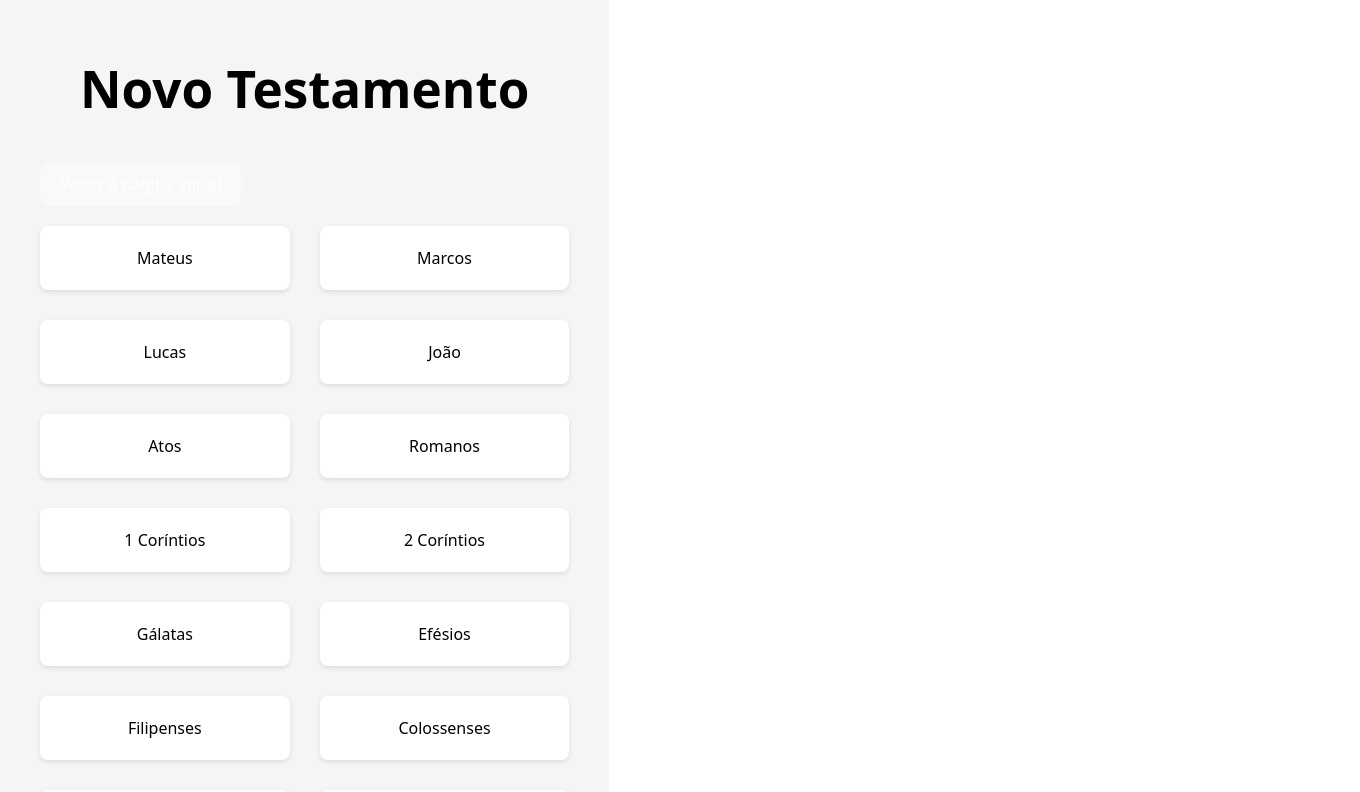
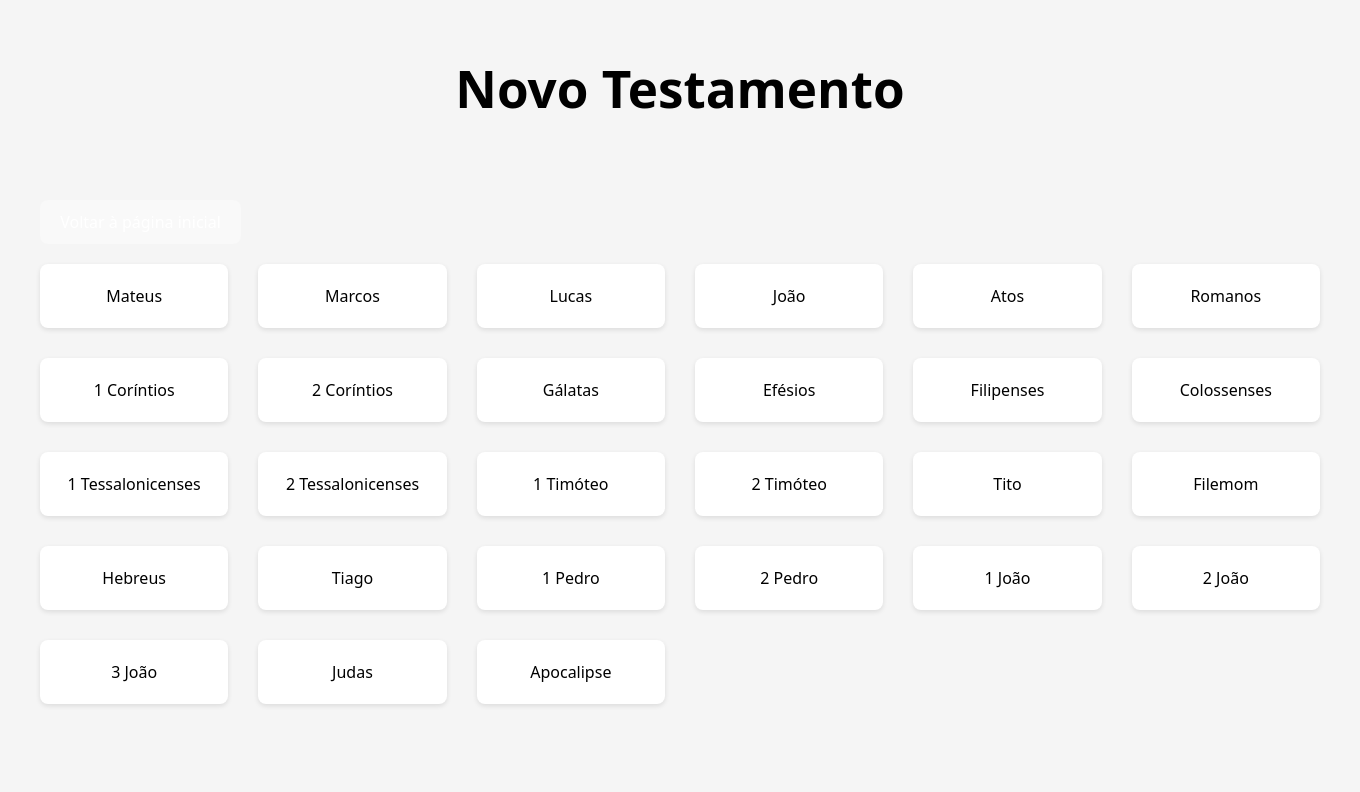
Before and after one commit to ismaileRodrigues/BibliaSagradaJFA, a React (Vite) app: page /novo-testamento in a window 1280 px wide. Shown: the top 792 px of the page, 1360 px wide, since content can reach past the window. Built offline with nearby package versions, Linux system fonts and the light colour scheme.

Commit message:
Update App.css

```diff
--- a/src/App.css
+++ b/src/App.css
@@ -1,6 +1,7 @@
 .app {
   min-height: 100vh;
-  width: 100%;
+      width: 100vw;
+    height: 100dvh;
   display: flex;
   flex-direction: column;
   align-items: center; /* Centraliza horizontalmente */
```
